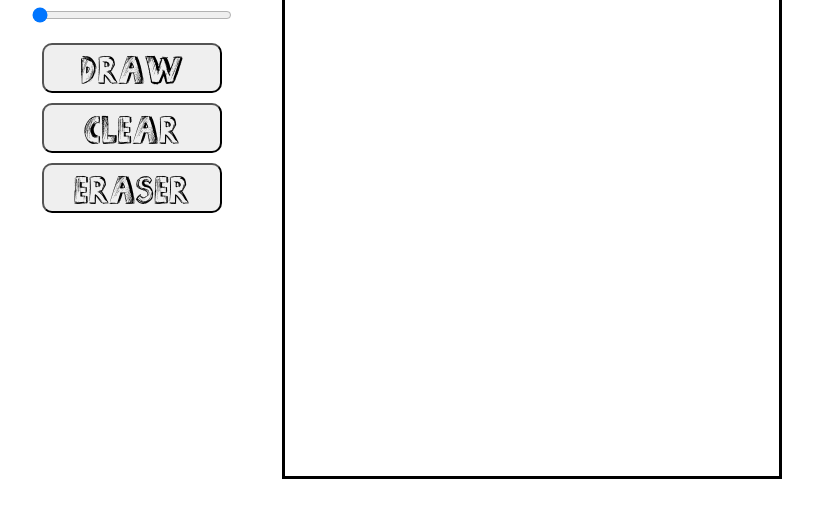
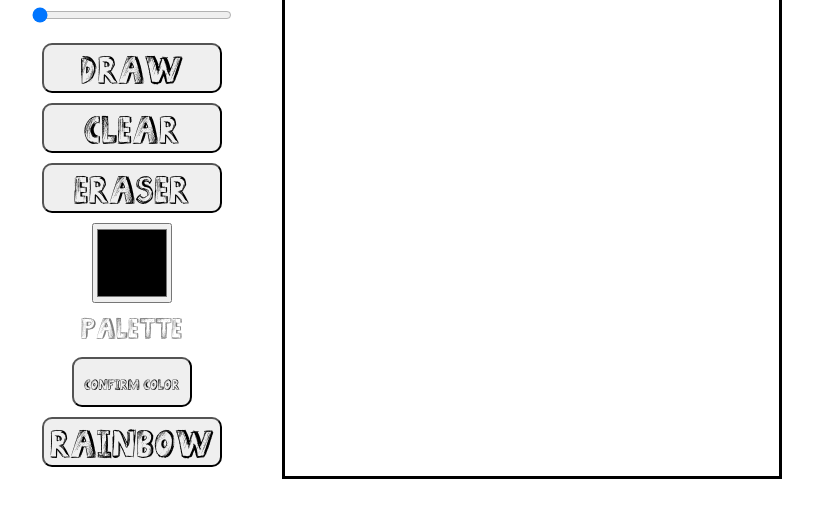
Before and after one commit to montage0921/Etch-A-Sketch, a plain HTML site: page index.html in a window 1280 px wide. Both pictures are taken after a click on the button "CLEAR". Shown: the part 144-662 px from the top of the page, without its empty margins (233-1046 px from the left). Drawn offline with Linux system fonts and the light colour scheme.

Commit message:
Finish Palette Function

```diff
--- a/index.html
+++ b/index.html
@@ -20,6 +20,14 @@
       <button class="clear feature">CLEAR</button>
       <button class="eraser feature">ERASER</button>
 
+        <input type="color" class="palette">
+        <label class="colorBtn" for="color">PALETTE</label>
+        <button class="confirm feature">CONFIRM COLOR</button>
+
+        <button class="rainbow feature">RAINBOW</button>
+
+
+
     </div>
     <div class="canvas">
       <!-- <div class="grid"></div> -->
--- a/main.js
+++ b/main.js
@@ -5,13 +5,17 @@ const slideValue = document.querySelector(`.select-value`);
 const clearBtn = document.querySelector(`.clear`);
 const eraserBtn = document.querySelector(`.eraser`);
 const drawBtn = document.querySelector(`.draw`);
+const palette = document.querySelector(`.palette`);
+const confirmBtn = document.querySelector(`.confirm`);
 
 ///////////////////////////////////////
-let gridPerLine; //16x16
+let gridPerLine;
 let grids = ``;
 const grid = `<div class="grid" ></div>`;
 const color = `white`;
 let value;
+let newColor = ``;
+let isDown = false;
 
 slider.addEventListener(`input`, function (e) {
   value = e.target.value;
@@ -45,7 +49,8 @@ clearBtn.addEventListener(`click`, function () {
   slider.value = 0;
   slideValue.textContent = ``;
   canvas.innerHTML = ``;
-  newColor = `black`;
+  newColor = ``;
+  palette.value = `#000000`;
 });
 
 //Set up a "mouse hover" effect
@@ -58,11 +63,11 @@ canvas.addEventListener(`mouseout`, function (e) {
 });
 
 //draw on the canvas when dragging over or clicking grids
-let newColor = `black`;
-let isDown = false;
 
 canvas.addEventListener(`mousedown`, function (e) {
-  isDown = true;
+  const childrenList = canvas.children;
+
+  if (childrenList.length !== 0) isDown = true;
 });
 
 canvas.addEventListener(`mouseup`, function (e) {
@@ -88,6 +93,12 @@ eraserBtn.addEventListener(`click`, function (e) {
   newColor = `white`;
 });
 
+//Draw Function
 drawBtn.addEventListener(`click`, function (e) {
   newColor = `black`;
 });
+
+//Palette Function
+confirmBtn.addEventListener(`click`, function (e) {
+  newColor = palette.value;
+});
--- a/style.css
+++ b/style.css
@@ -61,6 +61,23 @@ body {
   filter: brightness(0.5);
 }
 
+.palette {
+  opacity: 1;
+
+  width: 80px;
+  height: 80px;
+}
+
+.colorBtn {
+  font-size: 30px;
+}
+
+.confirm.feature {
+  width: 120px;
+  height: 50px;
+  font-size: 15px;
+}
+
 .canvas {
   margin-right: 0%;
   margin-left: 50px;
```
